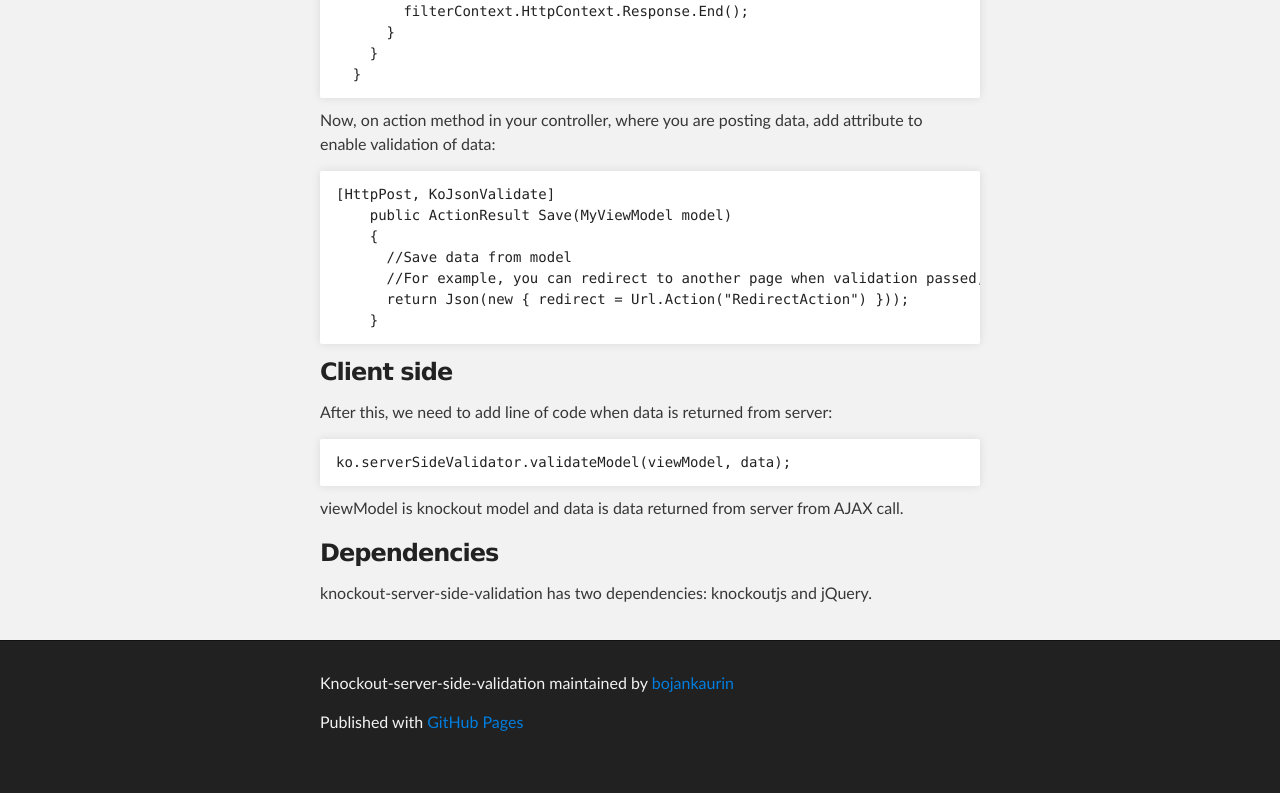
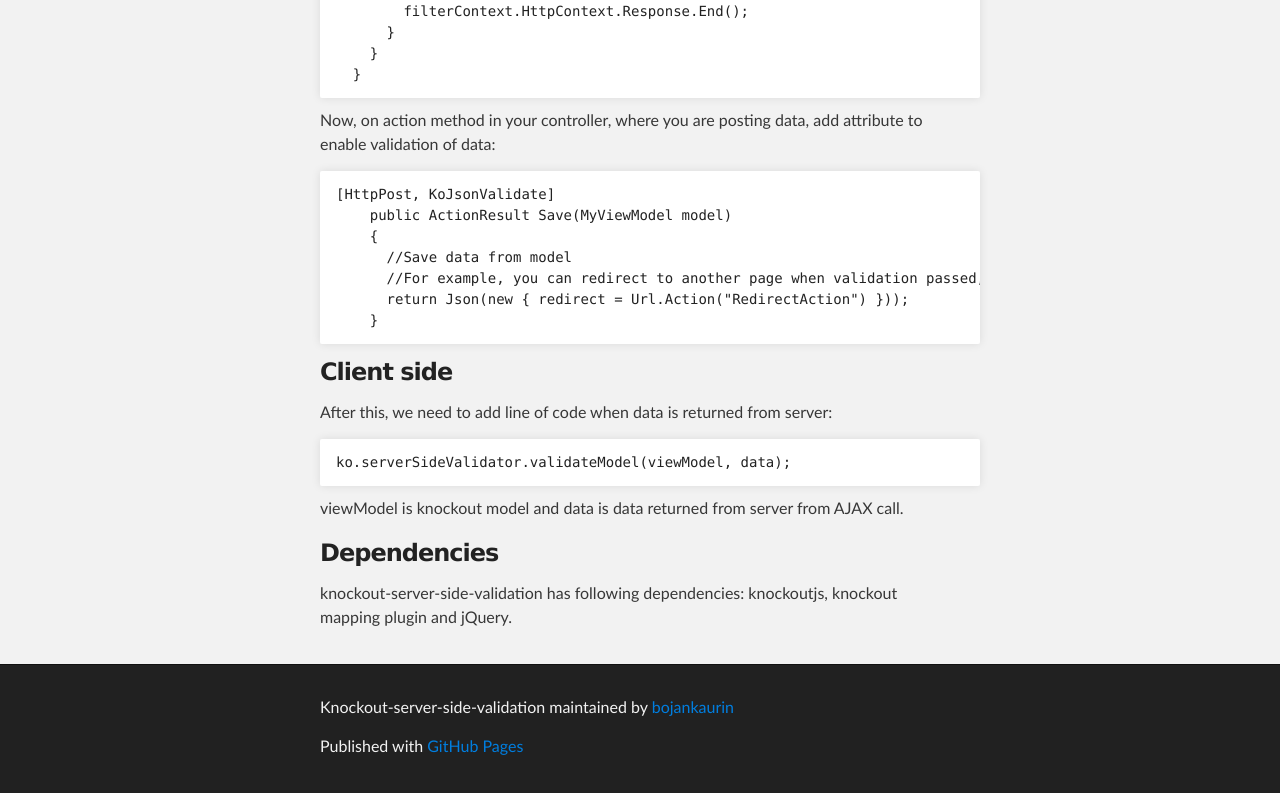
Before and after one commit to bojankaurin/knockout-server-side-validation, a plain HTML site: page index.html in a window 1280 px wide. Shown: the part 2096-2889 px from the top of the page. Before the commit the page ends 2865 px from the top, so only its background shows below. Drawn offline with Linux system fonts and the light colour scheme.

```diff
--- a/index.html
+++ b/index.html
@@ -135,7 +135,7 @@
 <h3>
 <a name="dependencies" class="anchor" href="#dependencies"><span class="octicon octicon-link"></span></a>Dependencies</h3>
 
-<p>knockout-server-side-validation has two dependencies: knockoutjs and jQuery.</p>
+<p>knockout-server-side-validation has following dependencies: knockoutjs, knockout mapping plugin and jQuery.</p>
       </section>
     </div>
 
```
Also changed, not shown: params.json (+1 -1 lines).
